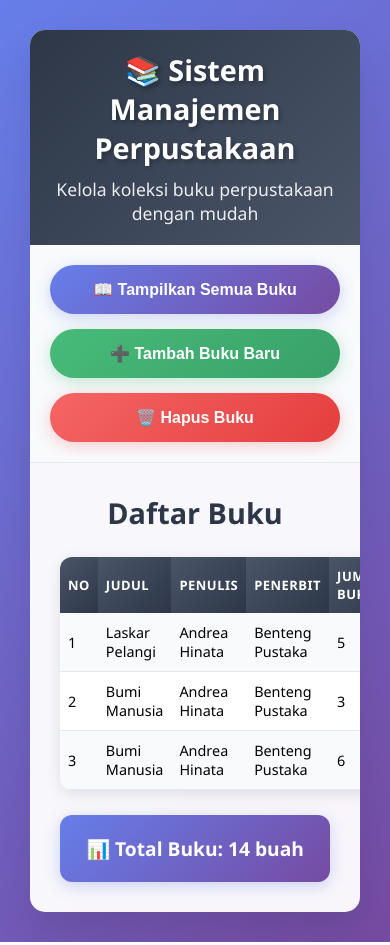
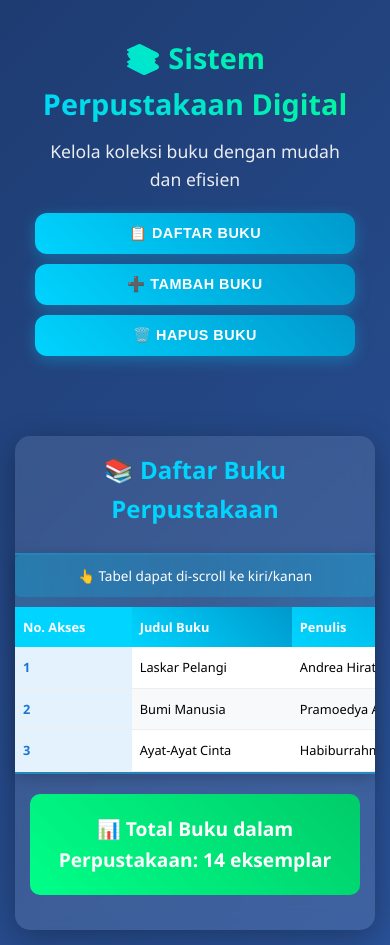
Before and after one commit to ZainFadhlurroman/Perpustakaan, a plain HTML site: page index.html in a window 390 px wide. Drawn offline with Linux system fonts and the light colour scheme.

Commit message:
Add files via upload

```diff
--- a/index.html
+++ b/index.html
@@ -3,67 +3,22 @@
 <head>
     <meta charset="UTF-8">
     <meta name="viewport" content="width=device-width, initial-scale=1.0">
-    <title>Sistem Manajemen Perpustakaan</title>
+    <title>Sistem Perpustakaan</title>
     <link rel="stylesheet" href="style.css">
 </head>
 <body>
     <div class="container">
         <div class="header">
-            <h1>📚 Sistem Manajemen Perpustakaan</h1>
-            <p>Kelola koleksi buku perpustakaan dengan mudah</p>
-        </div>
-
-        <div class="controls">
-            <div class="btn-group">
-                <button onclick="tampilkanBuku()">📖 Tampilkan Semua Buku</button>
-                <button class="btn-add" onclick="showAddForm()">➕ Tambah Buku Baru</button>
-                <button class="btn-delete" onclick="showDeleteForm()">🗑️ Hapus Buku</button>
+            <h1>📚 Sistem Perpustakaan Digital</h1>
+            <p>Kelola koleksi buku dengan mudah dan efisien</p>
+            <div class="menu-buttons">
+                <button class="btn" onclick="tampilkanBuku()">📋 Daftar Buku</button>
+                <button class="btn" onclick="tambahkanBuku()">➕ Tambah Buku</button>
+                <button class="btn" onclick="menerbitkanBuku()">🗑️ Hapus Buku</button>
             </div>
         </div>
-
-        <div id="content"></div>
+        <div id="content" class="content"></div>
     </div>
-
-    <div id="addForm" class="form-overlay">
-        <div class="form-container">
-            <h3 style="margin-bottom: 20px; color: #2d3748;">Tambah Buku Baru</h3>
-            <div class="form-group">
-                <label>Judul Buku:</label>
-                <input type="text" id="judulBuku" placeholder="Masukkan judul buku">
-            </div>
-            <div class="form-group">
-                <label>Penulis:</label>
-                <input type="text" id="penulisBuku" placeholder="Masukkan nama penulis">
-            </div>
-            <div class="form-group">
-                <label>Penerbit:</label>
-                <input type="text" id="penerbitBuku" placeholder="Masukkan nama penerbit">
-            </div>
-            <div class="form-group">
-                <label>Jumlah Buku:</label>
-                <input type="number" id="jumlahBuku" placeholder="Masukkan jumlah buku" min="1">
-            </div>
-            <div class="form-buttons">
-                <button class="btn-cancel" onclick="hideAddForm()">Batal</button>
-                <button class="btn-add" onclick="tambahBuku()">Tambah</button>
-            </div>
-        </div>
-    </div>
-
-    <div id="deleteForm" class="form-overlay">
-        <div class="form-container">
-            <h3 style="margin-bottom: 20px; color: #2d3748;">Hapus Buku</h3>
-            <div class="form-group">
-                <label>Nomor Akses:</label>
-                <input type="number" id="nomorAksesHapus" placeholder="Masukkan nomor akses buku yang akan dihapus" min="1">
-            </div>
-            <div class="form-buttons">
-                <button class="btn-cancel" onclick="hideDeleteForm()">Batal</button>
-                <button class="btn-delete" onclick="hapusBuku()">Hapus</button>
-            </div>
-        </div>
-    </div>
-
     <script src="script.js"></script>
 </body>
 </html>
--- a/script.js
+++ b/script.js
@@ -1,112 +1,139 @@
 let daftarBuku = [
-    { nomorAkses: 1, judul: "Laskar Pelangi", penulis: "Andrea Hinata", penerbit: "Benteng Pustaka", jumlahBuku: 5 },
-    { nomorAkses: 2, judul: "Bumi Manusia", penulis: "Andrea Hinata", penerbit: "Benteng Pustaka", jumlahBuku: 3 },
-    { nomorAkses: 3, judul: "Bumi Manusia", penulis: "Andrea Hinata", penerbit: "Benteng Pustaka", jumlahBuku: 6 }
-]
+    { nomorAkses: 1, judul: "Laskar Pelangi", penulis: "Andrea Hirata", penerbit: "Bentang Pustaka", jumlahBuku: 5 },
+    { nomorAkses: 2, judul: "Bumi Manusia", penulis: "Pramoedya Ananta Toer", penerbit: "Hasta Mitra", jumlahBuku: 3 },
+    { nomorAkses: 3, judul: "Ayat-Ayat Cinta", penulis: "Habiburrahman El Shirazy", penerbit: "Republika", jumlahBuku: 6 }
+];
 
-let nextNomorAkses = 4
+let nextNomorAkses = 4;
 
 function tampilkanBuku() {
-    const content = document.getElementById("content")
+    const content = document.getElementById("content");
     if (daftarBuku.length === 0) {
-        content.innerHTML = "<div class='empty-state'><h3>📚</h3><h3>Daftar buku masih kosong</h3><p>Silakan tambah buku baru untuk memulai</p></div>"
+        content.innerHTML = `
+            <h2>📚 Daftar Buku</h2>
+            <div class="error-message"><p>Belum ada buku dalam perpustakaan</p></div>
+        `;
     } else {
-        let totalBuku = 0
-        for (let t = 0; t < daftarBuku.length; t++) {
-            totalBuku += daftarBuku[t].jumlahBuku
-        }
+        let totalBuku = daftarBuku.reduce((total, buku) => total + buku.jumlahBuku, 0);
         let tabelBuku = `
-        <h2>Daftar Buku</h2>
-        <table>
-            <tr>
-                <th>No</th>
-                <th>Judul</th>
-                <th>Penulis</th>
-                <th>Penerbit</th>
-                <th>Jumlah Buku</th>
-            </tr>`
-        for (let i = 0; i < daftarBuku.length; i++) {
+            <h2>📚 Daftar Buku Perpustakaan</h2>
+            <div class="table-container">
+                <table>
+                    <thead>
+                        <tr>
+                            <th>No. Akses</th>
+                            <th>Judul Buku</th>
+                            <th>Penulis</th>
+                            <th>Penerbit</th>
+                            <th>Jumlah</th>
+                        </tr>
+                    </thead>
+                    <tbody>
+        `;
+        daftarBuku.forEach(buku => {
             tabelBuku += `
-            <tr>
-                <td>${daftarBuku[i].nomorAkses}</td>
-                <td>${daftarBuku[i].judul}</td>
-                <td>${daftarBuku[i].penulis}</td>
-                <td>${daftarBuku[i].penerbit}</td>
-                <td>${daftarBuku[i].jumlahBuku}</td>
-            </tr>`
-        }
+                <tr>
+                    <td>${buku.nomorAkses}</td>
+                    <td>${buku.judul}</td>
+                    <td>${buku.penulis}</td>
+                    <td>${buku.penerbit}</td>
+                    <td>${buku.jumlahBuku}</td>
+                </tr>
+            `;
+        });
         tabelBuku += `
-        </table>
-        <div class="total-section">
-            📊 Total Buku: ${totalBuku} buah
-        </div>`
-        content.innerHTML = tabelBuku
+                    </tbody>
+                </table>
+            </div>
+            <div class="total-info">
+                📊 Total Buku dalam Perpustakaan: ${totalBuku} eksemplar
+            </div>
+        `;
+        content.innerHTML = tabelBuku;
     }
-    content.style.display = "block"
 }
 
-function showAddForm() {
-    document.getElementById('addForm').style.display = 'flex'
+function tambahkanBuku() {
+    const content = document.getElementById("content");
+    content.innerHTML = `
+        <h2>➕ Tambah Buku Baru</h2>
+        <div class="form-container">
+            <div class="form-group"><label for="judul">📖 Judul Buku:</label><input type="text" id="judul" placeholder="Masukkan judul buku"></div>
+            <div class="form-group"><label for="penulis">✍️ Penulis:</label><input type="text" id="penulis" placeholder="Masukkan nama penulis"></div>
+            <div class="form-group"><label for="penerbit">🏢 Penerbit:</label><input type="text" id="penerbit" placeholder="Masukkan nama penerbit"></div>
+            <div class="form-group"><label for="jumlah">🔢 Jumlah Buku:</label><input type="number" id="jumlah" placeholder="Masukkan jumlah eksemplar" min="1"></div>
+            <button class="btn" onclick="simpanBuku()">💾 Simpan Buku</button>
+        </div>
+    `;
 }
 
-function hideAddForm() {
-    document.getElementById('addForm').style.display = 'none'
-    document.getElementById('judulBuku').value = ''
-    document.getElementById('penulisBuku').value = ''
-    document.getElementById('penerbitBuku').value = ''
-    document.getElementById('jumlahBuku').value = ''
+function simpanBuku() {
+    const judul = document.getElementById("judul").value.trim();
+    const penulis = document.getElementById("penulis").value.trim();
+    const penerbit = document.getElementById("penerbit").value.trim();
+    const jumlahBuku = parseInt(document.getElementById("jumlah").value);
+    if (!judul || !penulis || !penerbit) {
+        showMessage("❌ Semua field harus diisi!", "error");
+        return;
+    }
+    if (isNaN(jumlahBuku) || jumlahBuku <= 0) {
+        showMessage("❌ Jumlah buku harus berupa angka positif!", "error");
+        return;
+    }
+    daftarBuku.push({ nomorAkses: nextNomorAkses, judul, penulis, penerbit, jumlahBuku });
+    nextNomorAkses++;
+    showMessage(`✅ Buku "${judul}" berhasil ditambahkan!`, "success");
+    setTimeout(() => tampilkanBuku(), 1500);
 }
 
-function showDeleteForm() {
-    document.getElementById('deleteForm').style.display = 'flex'
-}
-
-function hideDeleteForm() {
-    document.getElementById('deleteForm').style.display = 'none'
-    document.getElementById('nomorAksesHapus').value = ''
-}
-
-function tambahBuku() {
-    const judul = document.getElementById('judulBuku').value.trim()
-    const penulis = document.getElementById('penulisBuku').value.trim()
-    const penerbit = document.getElementById('penerbitBuku').value.trim()
-    const jumlah = parseInt(document.getElementById('jumlahBuku').value)
-
-    if (!judul || !penulis || !penerbit || !jumlah || jumlah < 1) {
-        alert('Mohon lengkapi semua data dengan benar!')
-        return
+function menerbitkanBuku() {
+    const content = document.getElementById("content");
+    if (daftarBuku.length === 0) {
+        content.innerHTML = `
+            <h2>🗑️ Hapus Buku</h2>
+            <div class="error-message"><p>Tidak ada buku yang dapat dihapus</p></div>
+        `;
+        return;
     }
-
-    daftarBuku.push({
-        nomorAkses: nextNomorAkses,
-        judul: judul,
-        penulis: penulis,
-        penerbit: penerbit,
-        jumlahBuku: jumlah
-    })
-
-    nextNomorAkses++
-    hideAddForm()
-    alert(`Buku "${judul}" berhasil ditambahkan!`)
-    tampilkanBuku()
+    let bukuList = '';
+    daftarBuku.forEach(buku => {
+        bukuList += `<div class="book-item"><strong>${buku.nomorAkses}</strong> - ${buku.judul} <small>(${buku.penulis})</small></div>`;
+    });
+    content.innerHTML = `
+        <h2>🗑️ Hapus Buku dari Perpustakaan</h2>
+        <div class="form-container">
+            <div class="form-group"><label for="nomorHapus">🔢 Nomor Akses Buku yang akan dihapus:</label><input type="number" id="nomorHapus" placeholder="Contoh: 1, 2, 3..." min="1"></div>
+            <button class="btn" onclick="hapusBuku()">🗑️ Hapus Buku</button>
+        </div>
+        <div class="book-list"><h3>📋 Daftar Buku Tersedia:</h3>${bukuList}</div>
+    `;
 }
 
 function hapusBuku() {
-    const nomorAkses = parseInt(document.getElementById('nomorAksesHapus').value)
-    if (!nomorAkses) {
-        alert('Mohon masukkan nomor akses yang valid!')
-        return
+    const nomorAkses = parseInt(document.getElementById("nomorHapus").value);
+    if (isNaN(nomorAkses) || nomorAkses <= 0) {
+        showMessage("❌ Nomor akses tidak valid!", "error");
+        return;
     }
+    const index = daftarBuku.findIndex(buku => buku.nomorAkses === nomorAkses);
+    if (index === -1) {
+        showMessage("❌ Buku dengan nomor akses tersebut tidak ditemukan!", "error");
+        return;
+    }
+    const judulBuku = daftarBuku[index].judul;
+    daftarBuku.splice(index, 1);
+    showMessage(`✅ Buku "${judulBuku}" berhasil dihapus!`, "success");
+    setTimeout(() => tampilkanBuku(), 1500);
+}
 
-    const index = daftarBuku.findIndex(buku => buku.nomorAkses === nomorAkses)
-    if (index !== -1) {
-        const judulBuku = daftarBuku[index].judul
-        daftarBuku.splice(index, 1)
-        hideDeleteForm()
-        alert(`Buku "${judulBuku}" berhasil dihapus!`)
-        tampilkanBuku()
-    } else {
-        alert('Nomor akses tidak ditemukan!')
-    }
+function showMessage(message, type) {
+    const content = document.getElementById("content");
+    const messageClass = type === "error" ? "error-message" : "success-message";
+    const messageDiv = document.createElement("div");
+    messageDiv.className = messageClass;
+    messageDiv.innerHTML = `<p>${message}</p>`;
+    content.insertBefore(messageDiv, content.firstChild);
+    setTimeout(() => messageDiv.remove(), 3000);
 }
-window.onload = tampilkanBuku()
+
+window.onload = tampilkanBuku();
--- a/style.css
+++ b/style.css
@@ -6,182 +6,154 @@
 
 body {
     font-family: 'Segoe UI', Tahoma, Geneva, Verdana, sans-serif;
-    background: linear-gradient(135deg, #667eea 0%, #764ba2 100%);
+    background: linear-gradient(135deg, #1e3c72, #2a5298);
+    color: white;
     min-height: 100vh;
-    padding: 20px;
+    line-height: 1.6;
 }
 
 .container {
     max-width: 1200px;
     margin: 0 auto;
-    background: rgba(255, 255, 255, 0.95);
-    border-radius: 20px;
-    box-shadow: 0 20px 40px rgba(0, 0, 0, 0.1);
-    overflow: hidden;
+    padding: 20px;
+    min-height: 100vh;
+    display: flex;
+    flex-direction: column;
 }
 
 .header {
-    background: linear-gradient(135deg, #2d3748, #4a5568);
-    color: white;
-    padding: 30px;
     text-align: center;
+    margin-bottom: 30px;
+    padding: 20px;
 }
 
 .header h1 {
-    font-size: 2.5em;
+    font-size: 2.5rem;
     margin-bottom: 10px;
-    text-shadow: 2px 2px 4px rgba(0, 0, 0, 0.3);
+    background: linear-gradient(45deg, #00d4ff, #00ff88);
+    -webkit-background-clip: text;
+    -webkit-text-fill-color: transparent;
+    background-clip: text;
 }
 
 .header p {
-    font-size: 1.1em;
+    font-size: 1.1rem;
     opacity: 0.9;
+    margin-bottom: 20px;
 }
 
-.controls {
-    padding: 30px;
-    background: #f8fafc;
-    border-bottom: 1px solid #e2e8f0;
+.menu-buttons {
+    display: grid;
+    grid-template-columns: repeat(auto-fit, minmax(200px, 1fr));
+    gap: 15px;
+    max-width: 800px;
+    margin: 0 auto;
 }
 
-.btn-group {
-    display: flex;
-    gap: 15px;
-    justify-content: center;
-    flex-wrap: wrap;
+.btn {
+    padding: 15px 25px;
+    background: linear-gradient(45deg, #00d4ff, #0099cc);
+    color: white;
+    border: none;
+    border-radius: 12px;
+    cursor: pointer;
+    font-size: 1rem;
+    font-weight: 600;
+    transition: all 0.3s ease;
+    text-transform: uppercase;
+    letter-spacing: 0.5px;
+    box-shadow: 0 4px 15px rgba(0, 212, 255, 0.3);
 }
 
-button {
-    background: linear-gradient(135deg, #667eea, #764ba2);
-    color: white;
-    border: none;
-    padding: 12px 25px;
-    border-radius: 50px;
-    cursor: pointer;
-    font-size: 1em;
-    font-weight: 600;
-    transition: all 0.3s ease;
-    box-shadow: 0 4px 15px rgba(102, 126, 234, 0.3);
+.btn:hover {
+    transform: translateY(-2px);
+    box-shadow: 0 8px 25px rgba(0, 212, 255, 0.5);
+    background: linear-gradient(45deg, #0099cc, #00d4ff);
 }
 
-button:hover {
-    transform: translateY(-2px);
-    box-shadow: 0 8px 25px rgba(102, 126, 234, 0.4);
-}
-
-button:active {
+.btn:active {
     transform: translateY(0);
 }
 
-.btn-add {
-    background: linear-gradient(135deg, #48bb78, #38a169) !important;
-    box-shadow: 0 4px 15px rgba(72, 187, 120, 0.3) !important;
+.content {
+    flex: 1;
+    margin-top: 30px;
+    background: rgba(255, 255, 255, 0.1);
+    border-radius: 15px;
+    padding: 30px;
+    backdrop-filter: blur(10px);
+    box-shadow: 0 8px 32px rgba(0, 0, 0, 0.3);
 }
 
-.btn-add:hover {
-    box-shadow: 0 8px 25px rgba(72, 187, 120, 0.4) !important;
+.content h2 {
+    margin-bottom: 25px;
+    font-size: 1.8rem;
+    text-align: center;
+    color: #00d4ff;
 }
 
-.btn-delete {
-    background: linear-gradient(135deg, #f56565, #e53e3e) !important;
-    box-shadow: 0 4px 15px rgba(245, 101, 101, 0.3) !important;
+.table-container {
+    overflow-x: auto;
+    margin: 20px 0;
+    border-radius: 10px;
+    box-shadow: 0 4px 15px rgba(0, 0, 0, 0.2);
+    position: relative;
 }
 
-.btn-delete:hover {
-    box-shadow: 0 8px 25px rgba(245, 101, 101, 0.4) !important;
-}
-
-#content {
-    padding: 30px;
-    min-height: 300px;
+.table-container::after {
+    content: "← Geser untuk melihat lebih →";
+    position: absolute;
+    bottom: -25px;
+    left: 50%;
+    transform: translateX(-50%);
+    font-size: 0.8rem;
+    color: rgba(255, 255, 255, 0.7);
     display: none;
-}
-
-#content h2 {
-    color: #2d3748;
-    margin-bottom: 25px;
-    font-size: 1.8em;
-    text-align: center;
 }
 
 table {
     width: 100%;
+    background: white;
+    color: black;
     border-collapse: collapse;
-    margin-bottom: 25px;
-    background: white;
-    border-radius: 12px;
-    overflow: hidden;
-    box-shadow: 0 4px 15px rgba(0, 0, 0, 0.1);
+    min-width: 700px;
 }
 
 th {
-    background: linear-gradient(135deg, #4a5568, #2d3748);
+    background: linear-gradient(45deg, #00d4ff, #0099cc);
     color: white;
-    padding: 15px 12px;
+    padding: 15px;
     text-align: left;
     font-weight: 600;
-    text-transform: uppercase;
-    font-size: 0.9em;
-    letter-spacing: 0.5px;
 }
 
 td {
-    padding: 15px 12px;
-    border-bottom: 1px solid #e2e8f0;
+    padding: 12px 15px;
+    border-bottom: 1px solid #eee;
 }
 
 tr:nth-child(even) {
-    background-color: #f8fafc;
+    background-color: #f8f9fa;
 }
 
 tr:hover {
-    background-color: #edf2f7;
-    transition: background-color 0.3s ease;
+    background-color: #e3f2fd;
 }
 
-.total-section {
-    background: linear-gradient(135deg, #667eea, #764ba2);
+.total-info {
+    background: linear-gradient(45deg, #00ff88, #00cc6a);
     color: white;
     padding: 20px;
-    border-radius: 12px;
+    border-radius: 10px;
     text-align: center;
-    font-size: 1.2em;
+    margin: 20px 0;
+    font-size: 1.2rem;
     font-weight: 600;
-    margin-top: 20px;
-    box-shadow: 0 4px 15px rgba(102, 126, 234, 0.3);
-}
-
-.empty-state {
-    text-align: center;
-    padding: 60px 20px;
-    color: #718096;
-}
-
-.empty-state h3 {
-    font-size: 1.5em;
-    margin-bottom: 10px;
-}
-
-.form-overlay {
-    position: fixed;
-    top: 0;
-    left: 0;
-    width: 100%;
-    height: 100%;
-    background: rgba(0, 0, 0, 0.8);
-    display: none;
-    justify-content: center;
-    align-items: center;
-    z-index: 1000;
 }
 
 .form-container {
-    background: white;
-    padding: 30px;
-    border-radius: 15px;
-    width: 90%;
-    max-width: 500px;
-    box-shadow: 0 20px 40px rgba(0, 0, 0, 0.2);
+    max-width: 600px;
+    margin: 0 auto;
 }
 
 .form-group {
@@ -192,68 +164,188 @@ tr:hover {
     display: block;
     margin-bottom: 8px;
     font-weight: 600;
-    color: #2d3748;
+    color: #00d4ff;
 }
 
 .form-group input {
     width: 100%;
     padding: 12px 15px;
-    border: 2px solid #e2e8f0;
+    border: 2px solid rgba(255, 255, 255, 0.3);
     border-radius: 8px;
-    font-size: 1em;
-    transition: border-color 0.3s ease;
+    background: rgba(255, 255, 255, 0.1);
+    color: white;
+    font-size: 1rem;
+    transition: all 0.3s ease;
 }
 
 .form-group input:focus {
     outline: none;
-    border-color: #667eea;
-    box-shadow: 0 0 0 3px rgba(102, 126, 234, 0.1);
+    border-color: #00d4ff;
+    background: rgba(255, 255, 255, 0.2);
 }
 
-.form-buttons {
-    display: flex;
-    gap: 15px;
-    justify-content: flex-end;
-    margin-top: 25px;
+.form-group input::placeholder {
+    color: rgba(255, 255, 255, 0.7);
 }
 
-.btn-cancel {
-    background: #718096 !important;
-    box-shadow: 0 4px 15px rgba(113, 128, 150, 0.3) !important;
+.book-list {
+    margin-top: 30px;
+}
+
+.book-item {
+    background: rgba(255, 255, 255, 0.1);
+    padding: 15px;
+    margin: 10px 0;
+    border-radius: 8px;
+    border-left: 4px solid #00d4ff;
+    transition: all 0.3s ease;
+}
+
+.book-item:hover {
+    background: rgba(255, 255, 255, 0.2);
+    transform: translateX(5px);
+}
+
+.error-message {
+    color: #ff6b6b;
+    background: rgba(255, 107, 107, 0.1);
+    padding: 10px;
+    border-radius: 5px;
+    margin: 10px 0;
+    text-align: center;
+}
+
+.success-message {
+    color: #00ff88;
+    background: rgba(0, 255, 136, 0.1);
+    padding: 10px;
+    border-radius: 5px;
+    margin: 10px 0;
+    text-align: center;
 }
 
 @media (max-width: 768px) {
     .container {
-        margin: 10px;
-        border-radius: 15px;
+        padding: 15px;
     }
 
-    .header {
+    .header h1 {
+        font-size: 2rem;
+    }
+
+    .menu-buttons {
+        grid-template-columns: 1fr;
+        gap: 10px;
+    }
+
+    .content {
         padding: 20px;
     }
 
-    .header h1 {
-        font-size: 1.8em;
+    .content h2 {
+        font-size: 1.5rem;
     }
 
-    .controls {
-        padding: 20px;
+    .table-container {
+        border: 2px solid rgba(0, 212, 255, 0.3);
+        border-radius: 10px;
+        background: linear-gradient(90deg, rgba(0, 212, 255, 0.1), transparent, rgba(0, 212, 255, 0.1));
     }
 
-    .btn-group {
-        flex-direction: column;
-        align-items: stretch;
+    .table-container::after {
+        display: block;
     }
 
-    button {
+    .table-container::-webkit-scrollbar {
+        height: 8px;
+    }
+
+    .table-container::-webkit-scrollbar-track {
+        background: rgba(255, 255, 255, 0.1);
+        border-radius: 4px;
+    }
+
+    .table-container::-webkit-scrollbar-thumb {
+        background: #00d4ff;
+        border-radius: 4px;
+    }
+
+    .table-container::-webkit-scrollbar-thumb:hover {
+        background: #0099cc;
+    }
+
+    table {
+        font-size: 0.9rem;
+        min-width: 750px;
+    }
+
+    th, td {
+        padding: 12px 10px;
+        white-space: nowrap;
+    }
+
+    th {
+        position: sticky;
+        top: 0;
+        z-index: 1;
+    }
+}
+
+@media (max-width: 480px) {
+    .header h1 {
+        font-size: 1.8rem;
+    }
+
+    .btn {
+        padding: 12px 20px;
+        font-size: 0.9rem;
+    }
+
+    .content {
         padding: 15px;
     }
 
+    .table-container {
+        margin: 15px -15px;
+        border-radius: 0;
+        border-left: none;
+        border-right: none;
+    }
+
+    .table-container::before {
+        content: "👆 Tabel dapat di-scroll ke kiri/kanan";
+        display: block;
+        text-align: center;
+        padding: 10px;
+        background: rgba(0, 212, 255, 0.2);
+        color: white;
+        font-size: 0.85rem;
+        border-radius: 5px;
+        margin-bottom: 10px;
+    }
+
     table {
-        font-size: 0.9em;
+        font-size: 0.85rem;
+        min-width: 800px;
     }
 
     th, td {
         padding: 10px 8px;
+        font-size: 0.8rem;
+    }
+
+    th:first-child,
+    td:first-child {
+        position: sticky;
+        left: 0;
+        background: #00d4ff;
+        color: white;
+        font-weight: bold;
+        z-index: 2;
+    }
+
+    td:first-child {
+        background: #e3f2fd;
+        color: #1976d2;
     }
 }
```
